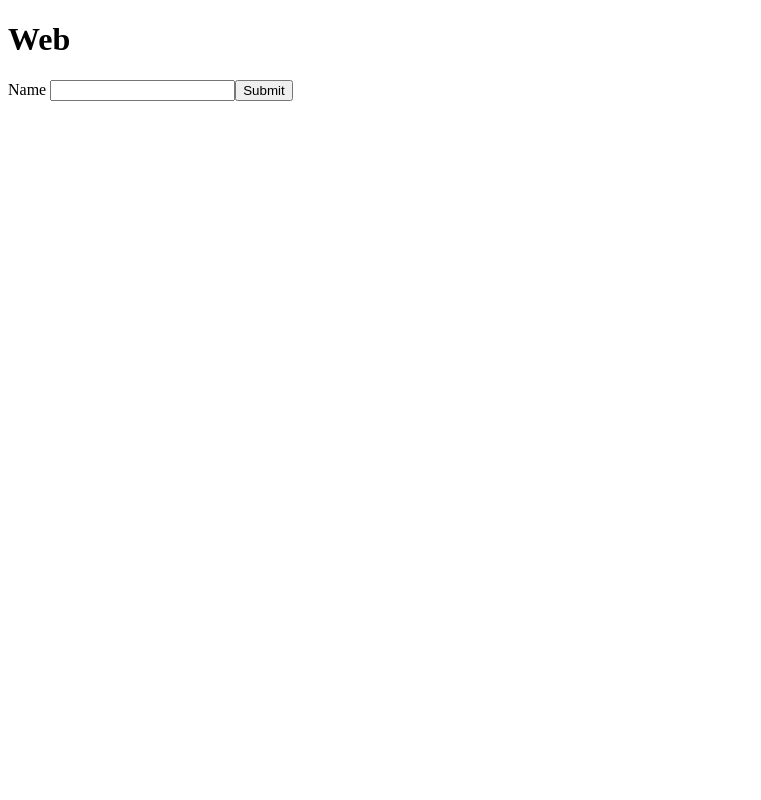
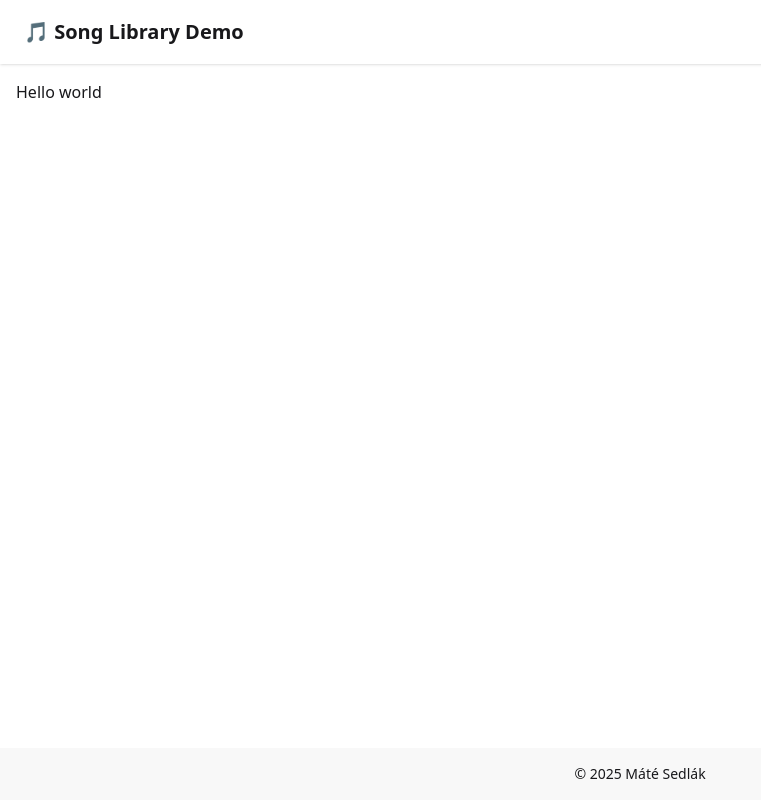
Before and after one commit to sedlakmate/demo-song-listing, a Next.js app in the folder apps/frontend/: page / in a window 1280 px wide. Shown: the whole page, without its empty margins (0-761 px from the left). Built offline with nearby package versions, Linux system fonts and the light colour scheme; no server answers.

Commit message:
Configure DaisyUI on frontend

```diff
--- /dev/null
+++ b/apps/frontend/globals.css
@@ -0,0 +1,6 @@
+@import 'tailwindcss';
+@plugin "daisyui" {
+	/*themes: light --default, dark;*/
+	themes: all;
+}
+@tailwind utilities;
--- a/apps/frontend/package.json
+++ b/apps/frontend/package.json
@@ -11,9 +11,12 @@
   },
   "dependencies": {
     "@repo/ui": "*",
+    "@tailwindcss/postcss": "^4.1.6",
+    "daisyui": "^5.0.35",
     "next": "^14.1.1",
     "react": "^18.2.0",
-    "react-dom": "^18.2.0"
+    "react-dom": "^18.2.0",
+    "tailwindcss": "^4.1.6"
   },
   "devDependencies": {
     "@next/eslint-plugin-next": "^15.3.2",
--- /dev/null
+++ b/apps/frontend/postcss.config.mjs
@@ -0,0 +1,7 @@
+/** @type {import('postcss-load-config').Config} */
+const config = {
+  plugins: {
+    "@tailwindcss/postcss": {},
+  },
+};
+export default config;
--- a/apps/frontend/src/app/layout.tsx
+++ b/apps/frontend/src/app/layout.tsx
@@ -1,11 +1,22 @@
-export default function RootLayout({
-  children,
-}: {
-  children: React.ReactNode;
-}) {
+import "../../globals.css";
+import type { ReactNode } from "react";
+
+export default function RootLayout({ children }: { children: ReactNode }) {
   return (
-    <html lang="en">
-      <body>{children}</body>
+    <html lang="en" data-theme="light">
+      <body className="min-h-screen flex flex-col">
+        <header className="navbar bg-base-100 shadow">
+          <div className="flex-1 px-4 text-xl font-bold">
+            🎵 Song Library Demo
+          </div>
+        </header>
+
+        <main className="flex-grow container mx-auto p-4">{children}</main>
+
+        <footer className="footer footer-center p-4 bg-base-200 text-base-content">
+          <p>© 2025 Máté Sedlák</p>
+        </footer>
+      </body>
     </html>
   );
 }
--- a/apps/frontend/src/app/page.tsx
+++ b/apps/frontend/src/app/page.tsx
@@ -1,67 +1,12 @@
 "use client";
-
-import { useEffect, useState, ChangeEvent, FormEvent } from "react";
-import { Button } from "@repo/ui/button";
 
 const API_HOST = process.env.NEXT_PUBLIC_API_HOST || "http://localhost:3001";
 
 export default function Web() {
-  const [name, setName] = useState<string>("");
-  const [response, setResponse] = useState<{ message: string } | null>(null);
-  const [error, setError] = useState<string | undefined>();
-
-  useEffect(() => {
-    setResponse(null);
-    setError(undefined);
-  }, [name]);
-
-  const onChange = (e: ChangeEvent<HTMLInputElement>) =>
-    setName(e.target.value);
-
-  const onSubmit = async (e: FormEvent<HTMLFormElement>) => {
-    e.preventDefault();
-
-    try {
-      const result = await fetch(`${API_HOST}/message/${name}`);
-      const response = await result.json();
-      setResponse(response);
-    } catch (err) {
-      console.error(err);
-      setError("Unable to fetch response");
-    }
-  };
-
-  const onReset = () => {
-    setName("");
-  };
-
+  console.log("API_HOST", API_HOST);
   return (
     <div>
-      <h1>Web</h1>
-      <form onSubmit={onSubmit}>
-        <label htmlFor="name">Name </label>
-        <input
-          type="text"
-          name="name"
-          id="name"
-          value={name}
-          onChange={onChange}
-        ></input>
-        <Button type="submit">Submit</Button>
-      </form>
-      {error && (
-        <div>
-          <h3>Error</h3>
-          <p>{error}</p>
-        </div>
-      )}
-      {response && (
-        <div>
-          <h3>Greeting</h3>
-          <p>{response.message}</p>
-          <Button onClick={onReset}>Reset</Button>
-        </div>
-      )}
+      <h1>Hello world</h1>
     </div>
   );
 }
--- /dev/null
+++ b/apps/frontend/tailwind.config.ts
@@ -0,0 +1,17 @@
+import type { Config } from "tailwindcss";
+
+const config: Config = {
+  content: [
+    "./src/**/*.{js,ts,jsx,tsx}",
+    "../../packages/ui/**/*.{js,ts,jsx,tsx}",
+  ],
+  theme: {
+    extend: {},
+  },
+  plugins: [require("daisyui")],
+  // @ts-expect-error: daisyui is injected by the plugin
+  daisyui: {
+    themes: ["light", "dark", "abyss"], // 'cupcake', 'bumblebee', etc.
+  },
+};
+export default config;
--- a/apps/frontend/tsconfig.json
+++ b/apps/frontend/tsconfig.json
@@ -3,6 +3,6 @@
   "compilerOptions": {
     "plugins": [{ "name": "next" }]
   },
-  "include": ["next-env.d.ts", "next.config.js", "**/*.ts", "**/*.tsx", ".next/types/**/*.ts"],
+  "include": ["next-env.d.ts", "next.config.js", "**/*.ts", "**/*.tsx", ".next/types/**/*.ts", "postcss.config.mjs"],
   "exclude": ["node_modules"]
 }
```
Also changed, not shown: 2 other files (tests, documents, lock files or other folders).
